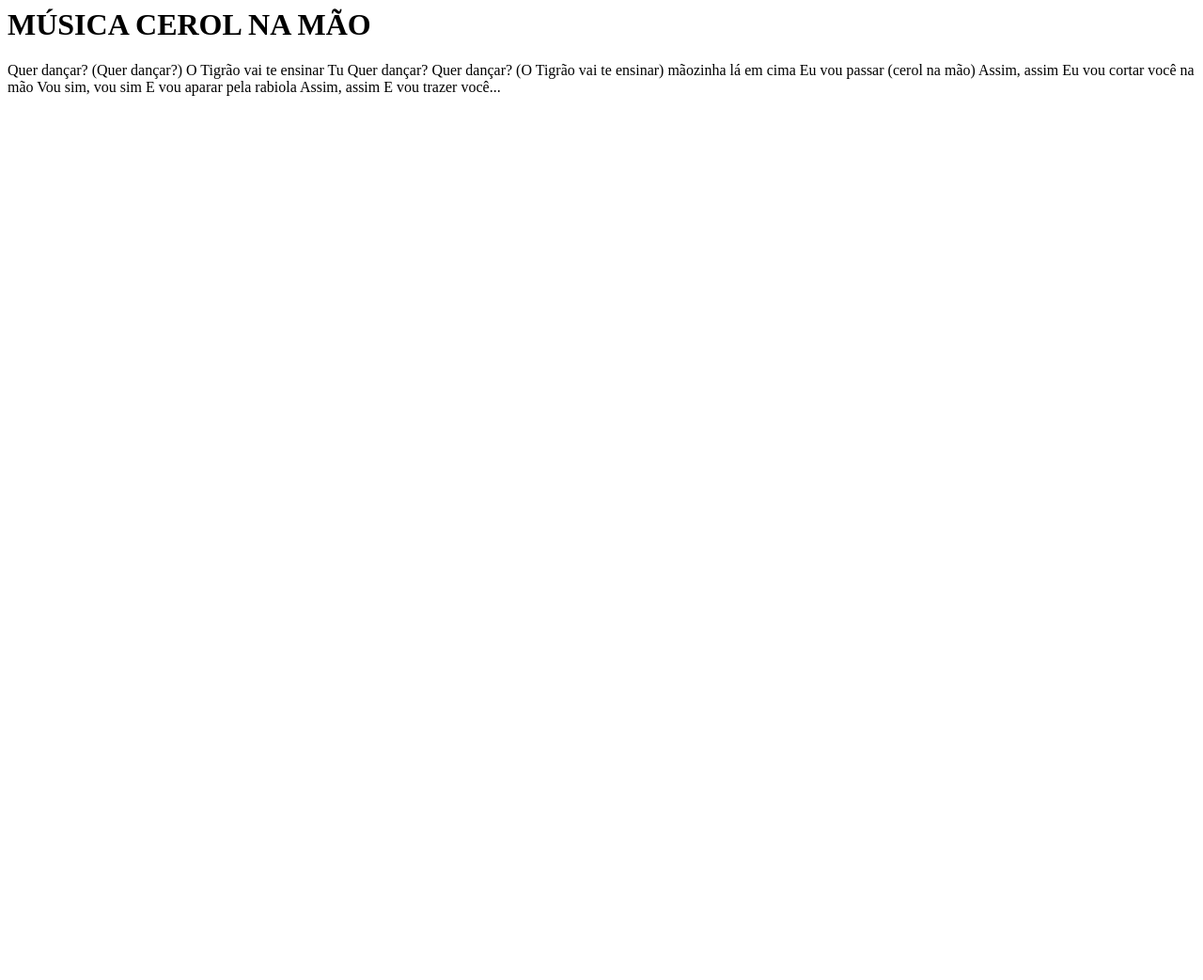
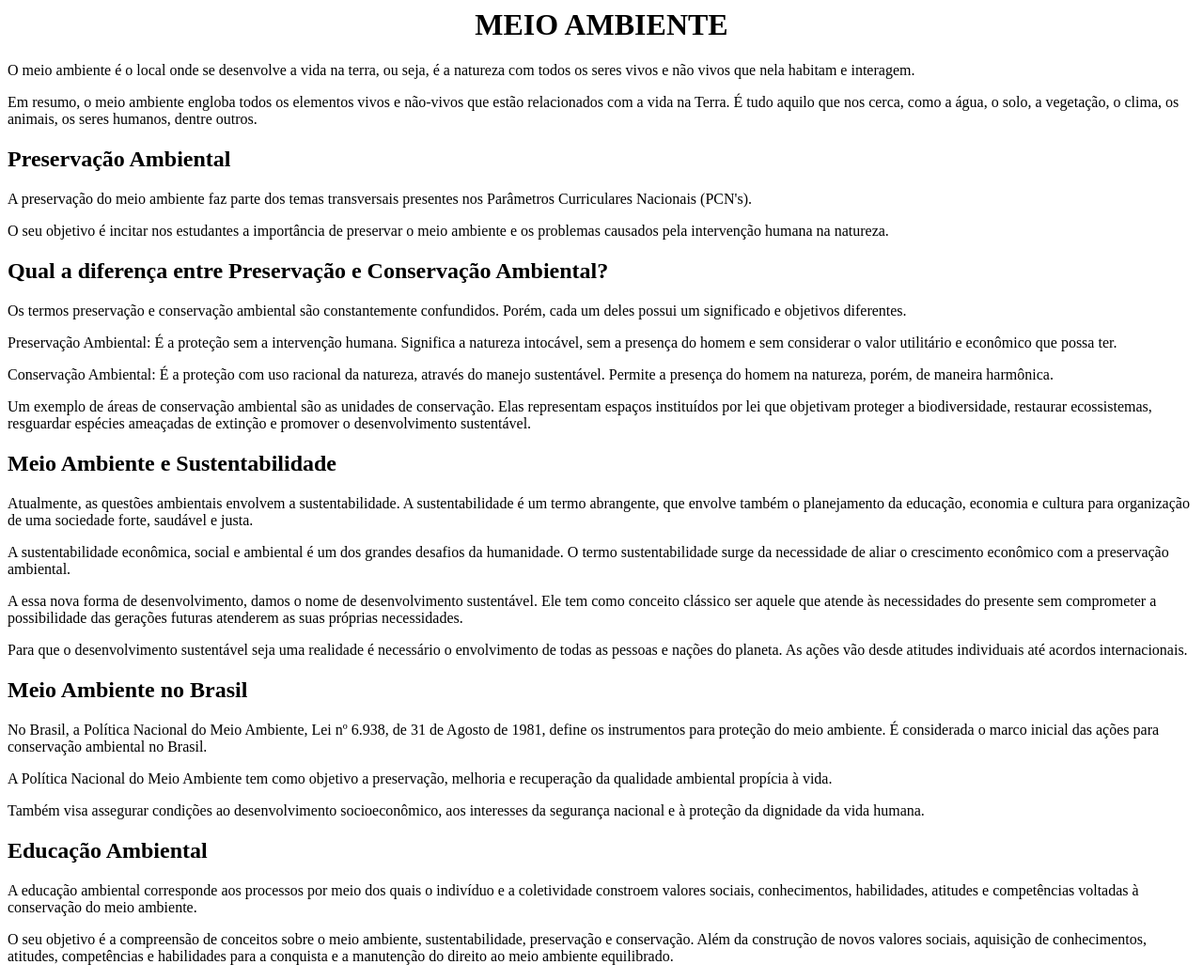
Before and after one commit to jessicachasko/Primeiro--Repositorio, a plain HTML site: page index.html in a window 1280 px wide. Shown: the whole page at 94% size. Before the commit the page ends 800 px from the top, so only its background shows below. Drawn offline with Linux system fonts and the light colour scheme.

Commit message:
Update index.html

```diff
--- a/index.html
+++ b/index.html
@@ -1,13 +1,36 @@
-<h1> MÚSICA CEROL NA MÃO </h1>
+<h1 style="text-align:center"> MEIO AMBIENTE </h1>
 
-<p>Quer dançar? (Quer dançar?)
-O Tigrão vai te ensinar
-Tu Quer dançar? Quer dançar?
-(O Tigrão vai te ensinar) mãozinha lá em cima
-Eu vou passar (cerol na mão)
-Assim, assim
-Eu vou cortar você na mão
-Vou sim, vou sim
-E vou aparar pela rabiola
-Assim, assim
-E vou trazer você...</p>
+<p>O meio ambiente é o local onde se desenvolve a vida na terra, ou seja, é a natureza com todos os seres vivos e não vivos que nela habitam e interagem.</p>
+<p>Em resumo, o meio ambiente engloba todos os elementos vivos e não-vivos que estão relacionados com a vida na Terra. É tudo aquilo que nos cerca, como a água, o solo, a vegetação, o clima, os animais, os seres humanos, dentre outros.
+</p>
+
+<h2> Preservação Ambiental </h2>
+
+<p>A preservação do meio ambiente faz parte dos temas transversais presentes nos Parâmetros Curriculares Nacionais (PCN's).</p>
+<p>O seu objetivo é incitar nos estudantes a importância de preservar o meio ambiente e os problemas causados pela intervenção humana na natureza.</p>
+
+<h2>Qual a diferença entre Preservação e Conservação Ambiental?</h2>
+
+<p>Os termos preservação e conservação ambiental são constantemente confundidos. Porém, cada um deles possui um significado e objetivos diferentes.</p>
+<p>Preservação Ambiental: É a proteção sem a intervenção humana. Significa a natureza intocável, sem a presença do homem e sem considerar o valor utilitário e econômico que possa ter.</p>
+<p>Conservação Ambiental: É a proteção com uso racional da natureza, através do manejo sustentável. Permite a presença do homem na natureza, porém, de maneira harmônica.</p>
+<p>Um exemplo de áreas de conservação ambiental são as unidades de conservação. Elas representam espaços instituídos por lei que objetivam proteger a biodiversidade, restaurar ecossistemas, resguardar espécies ameaçadas de extinção e promover o desenvolvimento sustentável.</p>
+
+<h2>Meio Ambiente e Sustentabilidade</h2>
+
+<p>Atualmente, as questões ambientais envolvem a sustentabilidade. A sustentabilidade é um termo abrangente, que envolve também o planejamento da educação, economia e cultura para organização de uma sociedade forte, saudável e justa.</p>
+<p>A sustentabilidade econômica, social e ambiental é um dos grandes desafios da humanidade. O termo sustentabilidade surge da necessidade de aliar o crescimento econômico com a preservação ambiental.</p>
+<p>A essa nova forma de desenvolvimento, damos o nome de desenvolvimento sustentável. Ele tem como conceito clássico ser aquele que atende às necessidades do presente sem comprometer a possibilidade das gerações futuras atenderem as suas próprias necessidades.</p>
+<p>Para que o desenvolvimento sustentável seja uma realidade é necessário o envolvimento de todas as pessoas e nações do planeta. As ações vão desde atitudes individuais até acordos internacionais. </p>
+
+<h2> Meio Ambiente no Brasil </h2>
+
+<p>No Brasil, a Política Nacional do Meio Ambiente, Lei nº 6.938, de 31 de Agosto de 1981, define os instrumentos para proteção do meio ambiente. É considerada o marco inicial das ações para conservação ambiental no Brasil.</p>
+<p>A Política Nacional do Meio Ambiente tem como objetivo a preservação, melhoria e recuperação da qualidade ambiental propícia à vida.</p>
+<p>Também visa assegurar condições ao desenvolvimento socioeconômico, aos interesses da segurança nacional e à proteção da dignidade da vida humana.</p>
+
+<h2> Educação Ambiental </h2>
+
+<p>A educação ambiental corresponde aos processos por meio dos quais o indivíduo e a coletividade constroem valores sociais, conhecimentos, habilidades, atitudes e competências voltadas à conservação do meio ambiente.</p>
+<p>O seu objetivo é a compreensão de conceitos sobre o meio ambiente, sustentabilidade, preservação e conservação.
+    Além da construção de novos valores sociais, aquisição de conhecimentos, atitudes, competências e habilidades para a conquista e a manutenção do direito ao meio ambiente equilibrado.</p>
```
